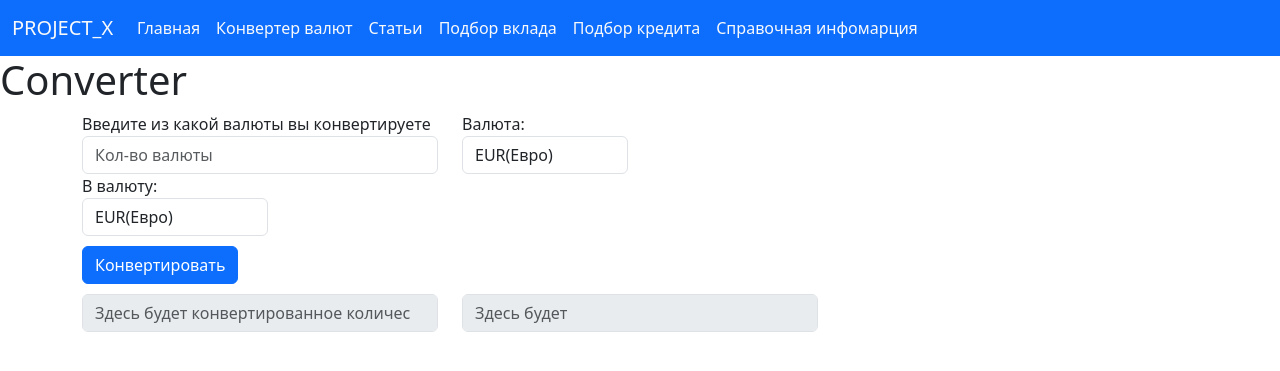
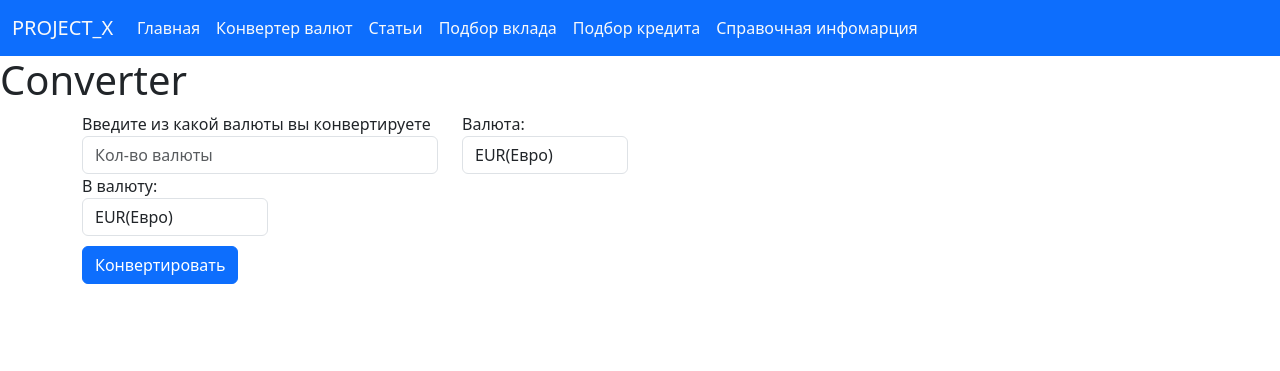
Before and after one commit to sariya23/project_x, a Flask app: page /converter in a window 1280 px wide. Shown: the top 371 px of the page. Run offline with Flask 3, Linux system fonts and the light colour scheme.

Commit message:
Delete input field with converted value

```diff
--- a/templates/converter.html
+++ b/templates/converter.html
@@ -45,18 +45,6 @@
                 </div>
             </div>
         <button type="submit" class="btn btn-primary" style="margin-top:10px;">Конвертировать</button>
-        <div class="row" style="margin-top:10px;">
-            <div class="col-md-4">
-                <div class="form-group">
-                    <input type="number" disabled class="form-control" id="amount_currency_to" name="amount_currency_to" placeholder="Здесь будет конвертированное количество валюты :)">
-                </div>
-            </div>
-           <div class="col-md-4">
-                <div class="form-group">
-                    <input type="number" disabled class="form-control" id="inputField" name="inputField" placeholder="Здесь будет ">
-                </div>
-            </div>
-        </div>
     </form>
 </div>
 
```
Also changed, not shown: templates/converted_currecny.html (added, +10 -0 lines).
